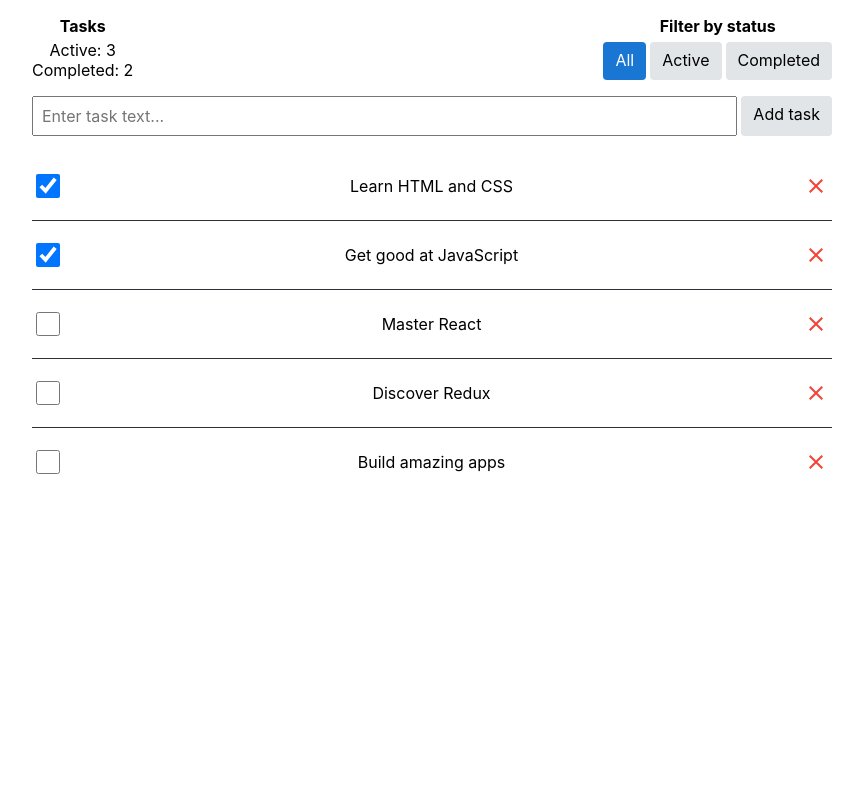
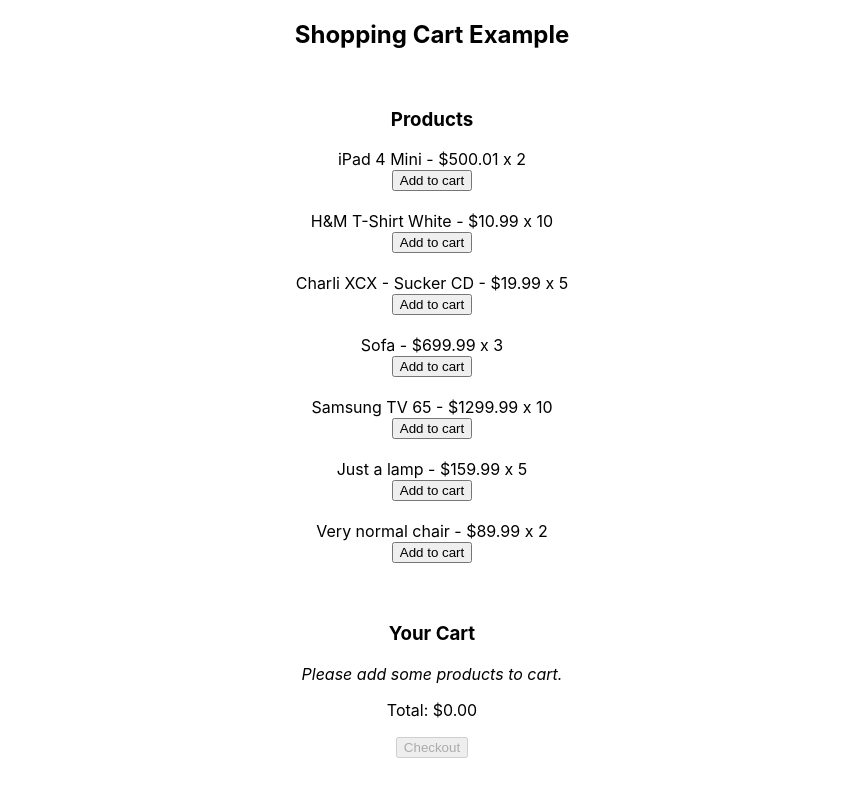
Before and after one commit to szczepaj/react-learning-sessions, a React (Create React App) app: page / in a window 1280 px wide. Shown: the top 796 px of the page, without its empty margins (208-1071 px from the left). Built offline with nearby package versions, Linux system fonts and the light colour scheme.

Commit message:
change config redux

```diff
--- a/src/App.js
+++ b/src/App.js
@@ -9,8 +9,8 @@
       return (
 
             <div className="App">
-                  <TodoApp />
-                {/*<ShoppingCartApp />*/}
+                  {/*<TodoApp />*/}
+                <ShoppingCartApp />
             </div>
       );
 }
--- a/src/index.js
+++ b/src/index.js
@@ -5,7 +5,7 @@
 import App from './App';
 import reportWebVitals from './reportWebVitals';
 import {BrowserRouter} from "react-router-dom";
-import {store} from "./components/lesson12/todo-app/redux/store";
+import {store} from "./components/lesson12/shopping-cart/redux/store";
 
 const root = ReactDOM.createRoot(document.getElementById('root'));
 root.render(
```
